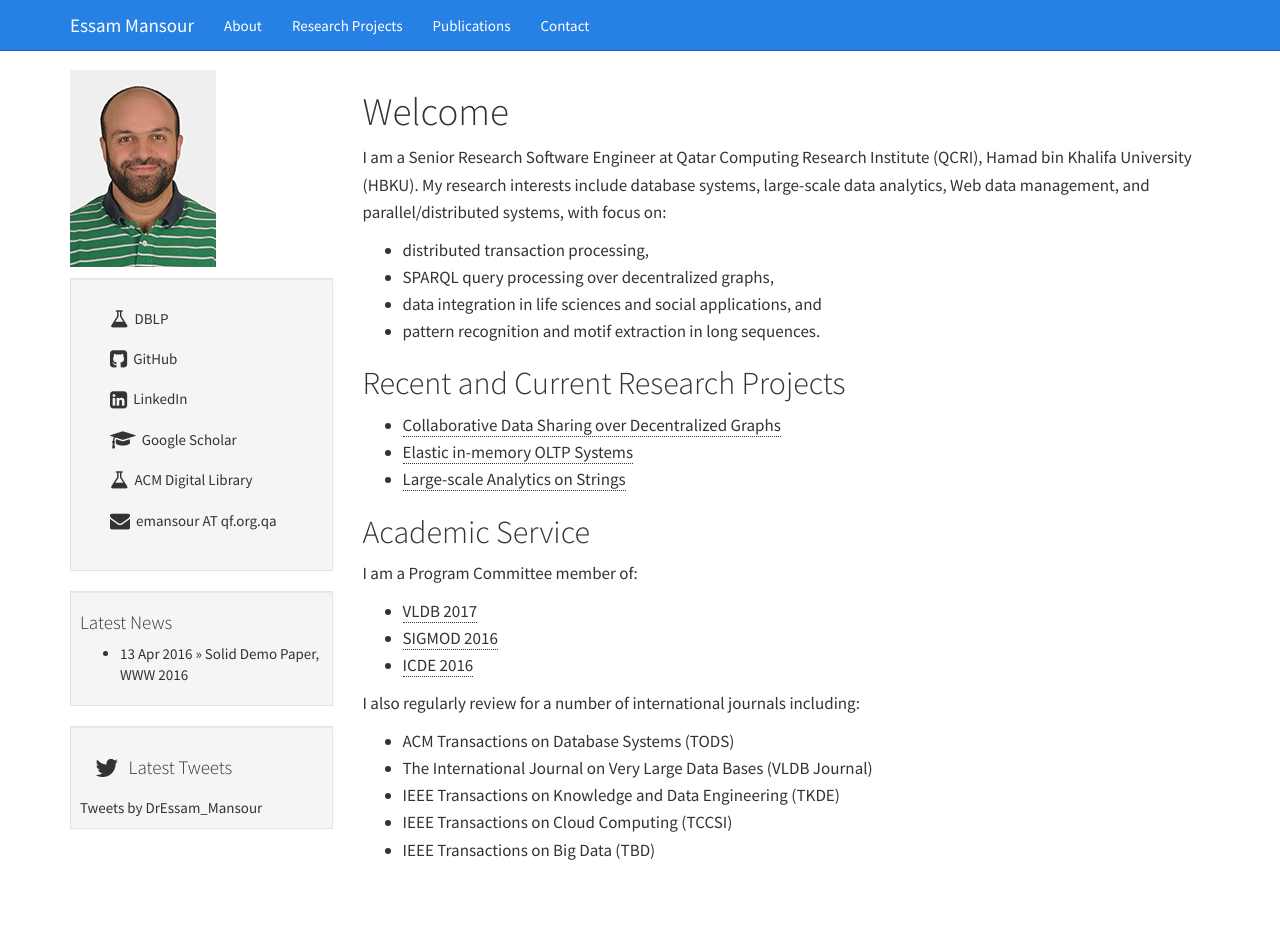
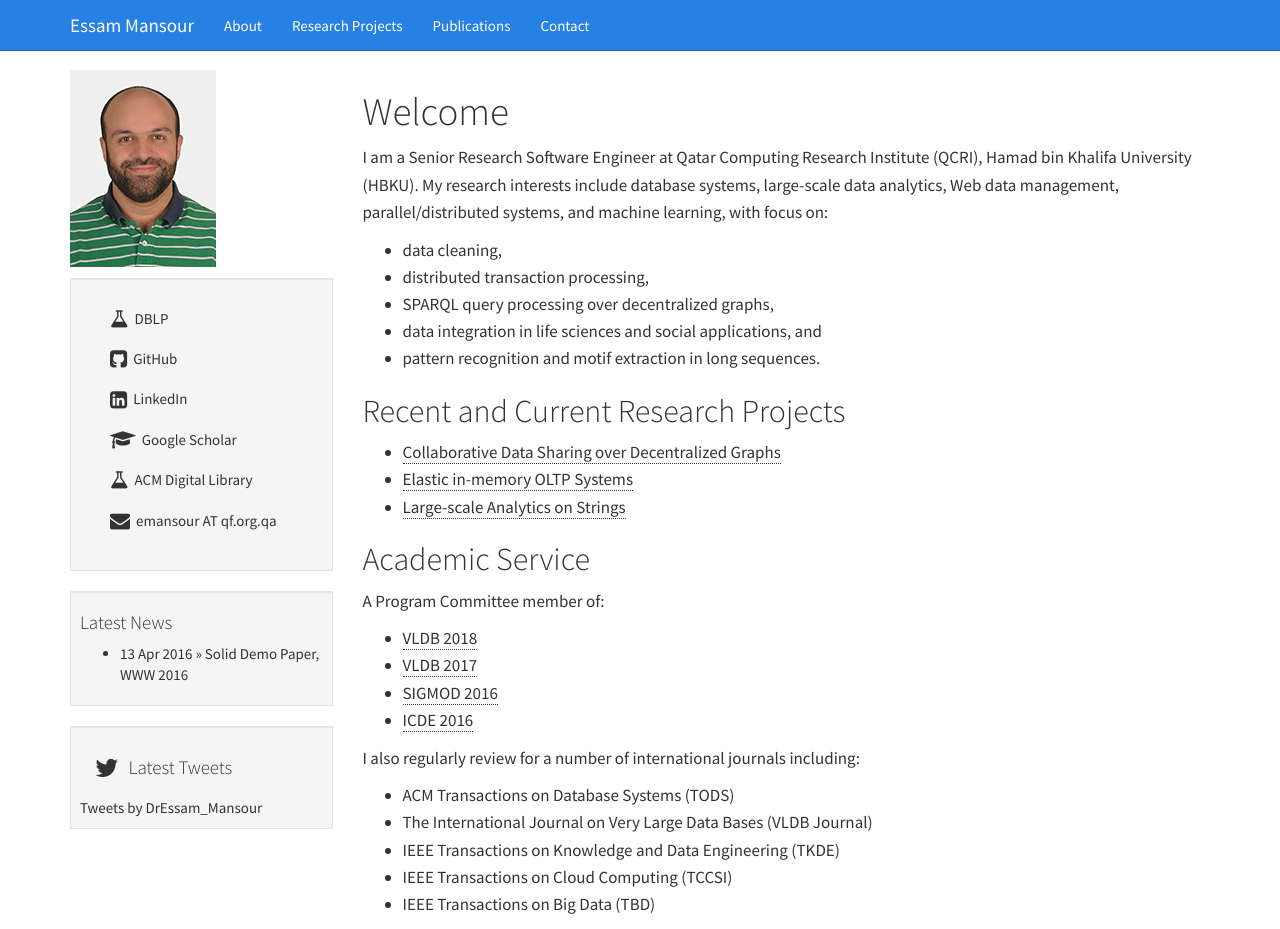
Before and after one commit to mansoure/mansoure.github.io, a Jekyll site: the page built from index.md, in a window 1280 px wide and 929 px high. Built offline with Jekyll 4.4.1, drawn with Linux system fonts in a browser that asks for light colours; comment, search, counter and statistics services are not loaded.

Commit message:
vldb 2018 is added

```diff
--- a/index.md
+++ b/index.md
@@ -4,8 +4,9 @@ title: Essam Mansour
 ---
 # Welcome
 
-I am a Senior Research Software Engineer at Qatar Computing Research Institute (QCRI), Hamad bin Khalifa University (HBKU). My research interests include database systems, large-scale data analytics, Web data management, and parallel/distributed systems, with focus on:
+I am a Senior Research Software Engineer at Qatar Computing Research Institute (QCRI), Hamad bin Khalifa University (HBKU). My research interests include database systems, large-scale data analytics, Web data management, parallel/distributed systems, and machine learning, with focus on:
 
+- data cleaning,
 - distributed transaction processing,
 - SPARQL query processing over decentralized graphs,
 - data integration in life sciences and social applications, and
@@ -20,8 +21,9 @@ I am a Senior Research Software Engineer at Qatar Computing Research Institute (
 
 
 ## Academic Service
-I am a Program Committee member of:
+A Program Committee member of:
 
+- [VLDB 2018](http://vldb2018.lncc.br/)
 - [VLDB 2017](http://www.vldb.org/2017/review_board.php)
 - [SIGMOD 2016](http://www.sigmod2016.org/org_sigmod_pc.shtml)
 - [ICDE 2016](http://icde2016.fi/committees.php#tabular1)
```
